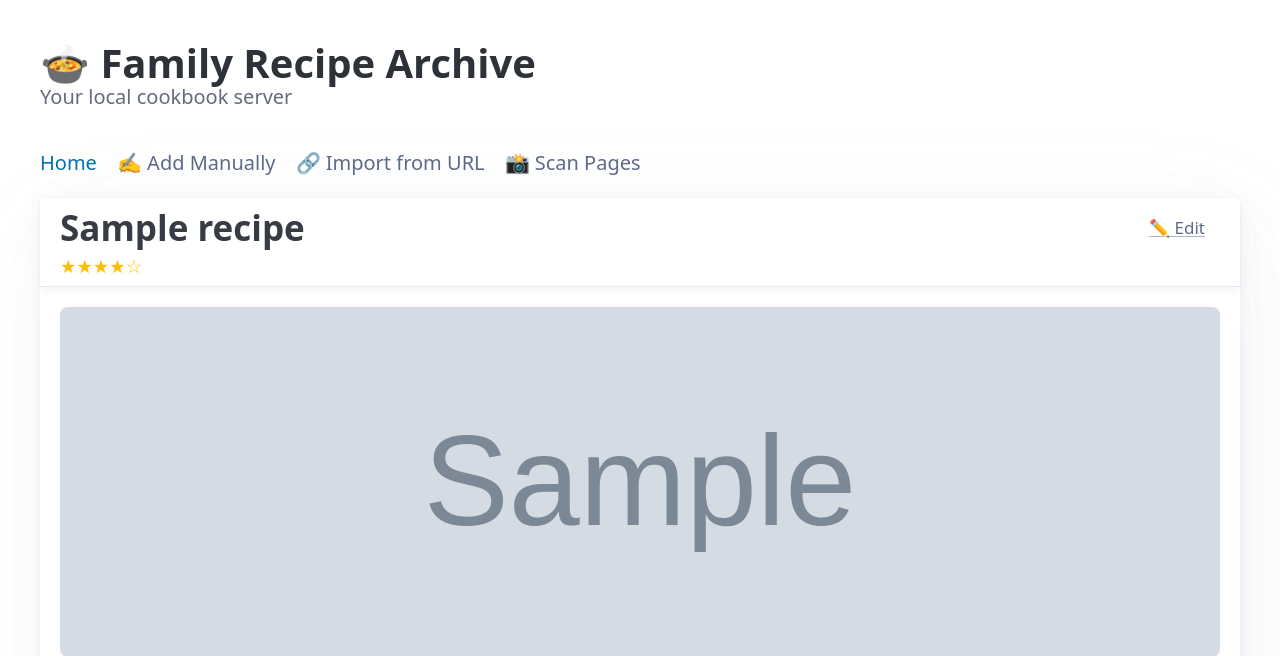
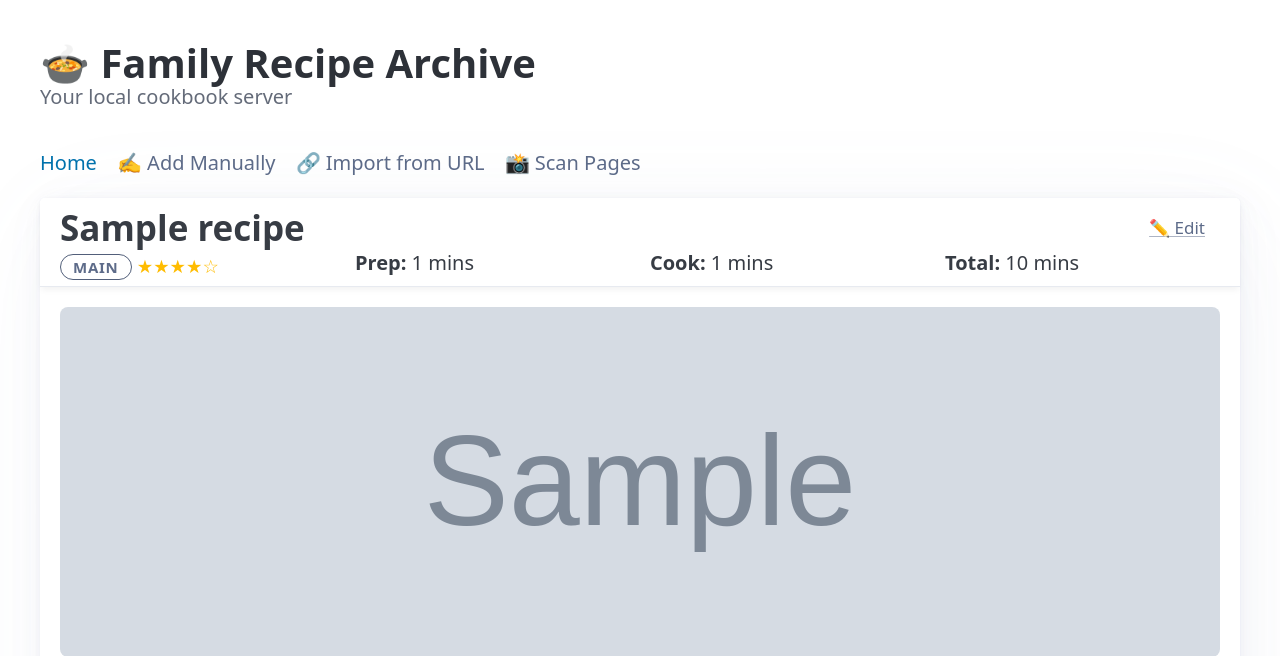
Before and after one commit to gbrucepayne/cookbook, a Flask app: page /recipe/1 in a window 1280 px wide. Shown: the top 656 px of the page. Run offline with Flask 3, Linux system fonts and the light colour scheme; tables that the repository leaves empty hold one stand-in row (values such as "Sample post"); grey boxes marked "Sample" are stand-in pictures.

Commit message:
fix category save/display

```diff
--- a/app/routes/recipe_routes.py
+++ b/app/routes/recipe_routes.py
@@ -185,7 +185,8 @@ def save_recipe(recipe_id=None):
         else:
             recipe = Recipe()
 
-        required_fields = ['title', 'ingredients', 'instructions']
+        required_fields = ['title', 'category',
+                           'ingredients', 'instructions']
         for field in required_fields:
             value = request.form.get(field, '').strip()
             if not value:
--- a/app/static/css/cookbook.css
+++ b/app/static/css/cookbook.css
@@ -55,6 +55,20 @@ body {
     gap: 15px;
 }
 
+.recipe-category {
+    display: inline-block;
+    font-size: 0.75rem;
+    font-weight: 700;
+    letter-spacing: 0.05em;
+    text-transform: uppercase;
+    padding: 2px 12px;
+    border: 1px solid var(--pico-secondary-border, var(--pico-secondary, #555));
+    border-radius: 50px;
+    color: var(--pico-secondary, #555);
+    line-height: normal;
+    /* background-color: transparent; */
+}
+
 .stars-display {
     color: #ffbc00;
     font-size: 1.1rem;
--- a/app/templates/recipes/view.html
+++ b/app/templates/recipes/view.html
@@ -10,10 +10,22 @@
         style="padding: 5px 15px; font-size: 0.85rem;">✏️ Edit</a>
     </div>
 
-    <div>
-      <span class="stars-display"><small>
-        {{ "★" * recipe.rating }}{{ "☆" * (5 - recipe.rating) }}
-      </small></span>
+    <div class="grid">
+      <div>
+        <span class="recipe-category">{{ recipe.category.name }}</span>
+        <span class="stars-display">
+          <small>{{ "★" * recipe.rating }}{{ "☆" * (5 - recipe.rating) }}</small>
+        </span>
+      </div>
+      {% if recipe.prep_time %}
+      <span><strong>Prep:</strong> {{ recipe.prep_time }} mins</span>
+      {% endif %}
+      {% if recipe.cook_time %}
+      <span><strong>Cook:</strong> {{ recipe.cook_time }} mins</span>
+      {% endif %}
+      {% if recipe.total_time %}
+      <span><strong>Total:</strong> {{ recipe.total_time }} mins</span>
+      {% endif %}
     </div>
 
     {% if recipe.companions and recipe.companions.count() > 0 %}
```
